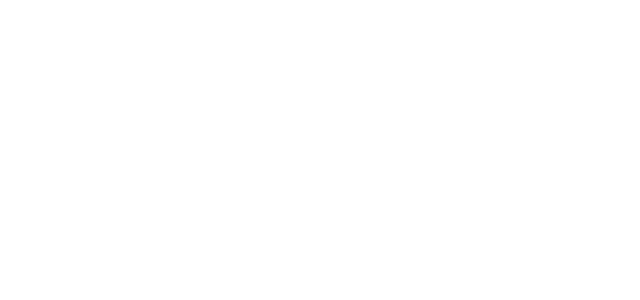
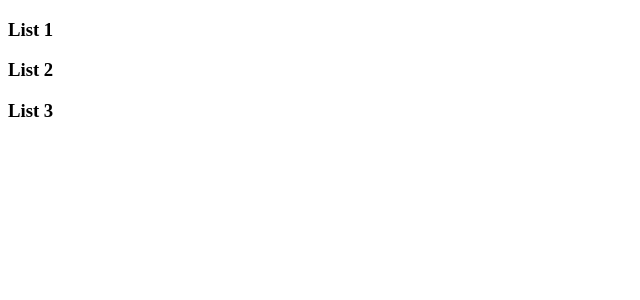
Before and after one commit to HenriqueFadoni/jarvis-interview-2, a React (Create React App) app: page / in a window 1280 px wide. Shown: the top 300 px of the page, without its empty margins (0-640 px from the left). Built offline with nearby package versions, Linux system fonts and the light colour scheme.

Commit message:
Creating List Widget - Display List Items

```diff
--- a/src/App.tsx
+++ b/src/App.tsx
@@ -1,11 +1,13 @@
-import React, { FunctionComponent } from 'react';
+import React, { FunctionComponent } from 'react'
 
-const App: FunctionComponent = () => {
-  return (
-    <div className="App">
+import ListWidget from './components/ListWidget/ListWidget'
 
-    </div>
-  );
-}
+const App: FunctionComponent = () => (
+  <div>
+    <ListWidget
+      list={['List 1', 'List 2', 'List 3']}
+    />
+  </div>
+)
 
-export default App;
+export default App
--- /dev/null
+++ b/src/components/ListWidget/ListWidget.tsx
@@ -0,0 +1,28 @@
+import React, { FunctionComponent, useState, useEffect } from 'react'
+
+interface ListWidgetProps {
+  list: string[]
+}
+
+// Add On Click Event => Changes Redux State (Selected Item)
+const ListWidget: FunctionComponent<ListWidgetProps> = ({ list }) => {
+  const [renderList, setRenderList] = useState()
+
+  useEffect(() => {
+    const newRenderList = list.map((item, index) => (
+      <div key={index}>
+        <h3>{item}</h3>
+      </div>
+    ));
+
+    setRenderList(newRenderList);
+  }, [list])
+
+  return (
+    <div>
+      {renderList}
+    </div>
+  )
+}
+
+export default ListWidget
```
